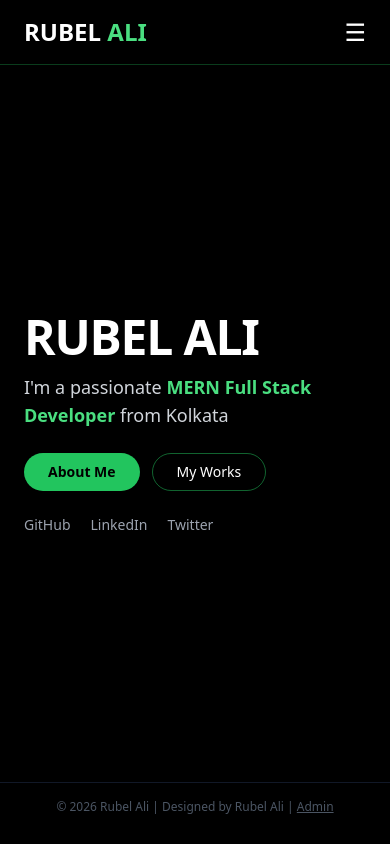
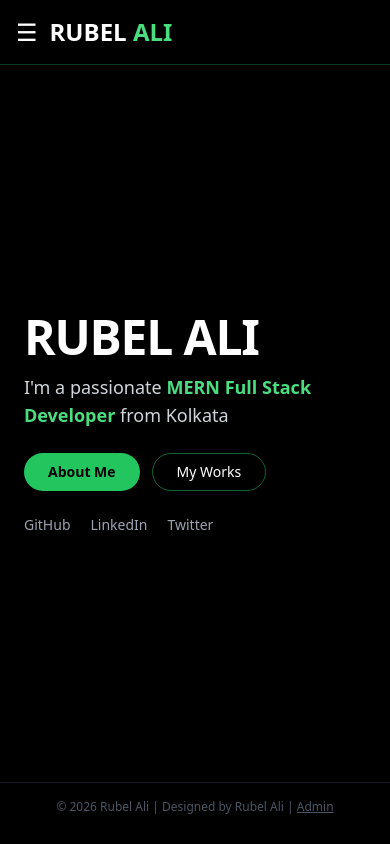
Before and after one commit to matiur25580/Developer-Portfolio, a React (Vite) app in the folder client/: page / in a window 390 px wide. Built offline with nearby package versions, Linux system fonts and the light colour scheme.

Commit message:
Move hamburger to left side

```diff
--- a/client/src/components/Navbar.jsx
+++ b/client/src/components/Navbar.jsx
@@ -1,22 +1,18 @@
 import { useEffect, useState } from 'react';
 export default function Navbar({active,setActive}){
   const menu=["Home","About","Resume","Services","Portfolio","Contact"];
-  const [dt,setDt]=useState('');
   const [open,setOpen]=useState(false);
-  useEffect(()=>{
-    const u=()=>{const n=new Date();let h=n.getHours();const ap=h>=12?'PM':'AM';h=h%12||12;setDt(`${n.toLocaleDateString('en-GB').replace(/\//g,'.')} | ${String(h).padStart(2,'0')}.${String(n.getMinutes()).padStart(2,'0')} ${ap}`)};u();const id=setInterval(u,1000);return()=>clearInterval(id);
-  },[]);
   return (
-    <nav className="bg-black text-white px-6 py-4 flex justify-between items-center sticky top-0 z-50 border-b border-green-500/30">
-      <h1 className="text-2xl font-extrabold">RUBEL <span className="text-green-400">ALI</span></h1>
+    <nav className="bg-black text-white px-4 py-4 flex items-center sticky top-0 z-50 border-b border-green-500/30">
+      <div className="md:hidden mr-3">
+        <button onClick={()=>setOpen(!open)} className="text-2xl">☰</button>
+        {open && <div className="absolute top-16 left-4 bg-gray-900 border border-gray-700 rounded-xl p-4 flex flex-col gap-2 z-50 min-w-[140px]">
+          {menu.map(m=><button key={m} onClick={()=>{setActive(m);setOpen(false);}} className={`${active===m?'text-green-400 font-bold':'text-gray-300'} text-left`}>{m}</button>)}
+        </div>}
+      </div>
+      <h1 className="text-2xl font-extrabold flex-1">RUBEL <span className="text-green-400">ALI</span></h1>
       <div className="hidden md:flex gap-6 text-sm">
         {menu.map(m=><button key={m} onClick={()=>setActive(m)} className={active===m?'text-green-400 border-b-2 border-green-400 pb-1 font-bold':'hover:text-green-300 text-gray-300'}>{m}</button>)}
-      </div>
-      <div className="md:hidden">
-        <button onClick={()=>setOpen(!open)} className="text-2xl">☰</button>
-        {open && <div className="absolute top-16 right-4 bg-gray-900 border border-gray-700 rounded-xl p-4 flex flex-col gap-2 z-50">
-          {menu.map(m=><button key={m} onClick={()=>{setActive(m);setOpen(false);}} className={active===m?'text-green-400 font-bold':'text-gray-300'}>{m}</button>)}
-        </div>}
       </div>
     </nav>
   );
```
